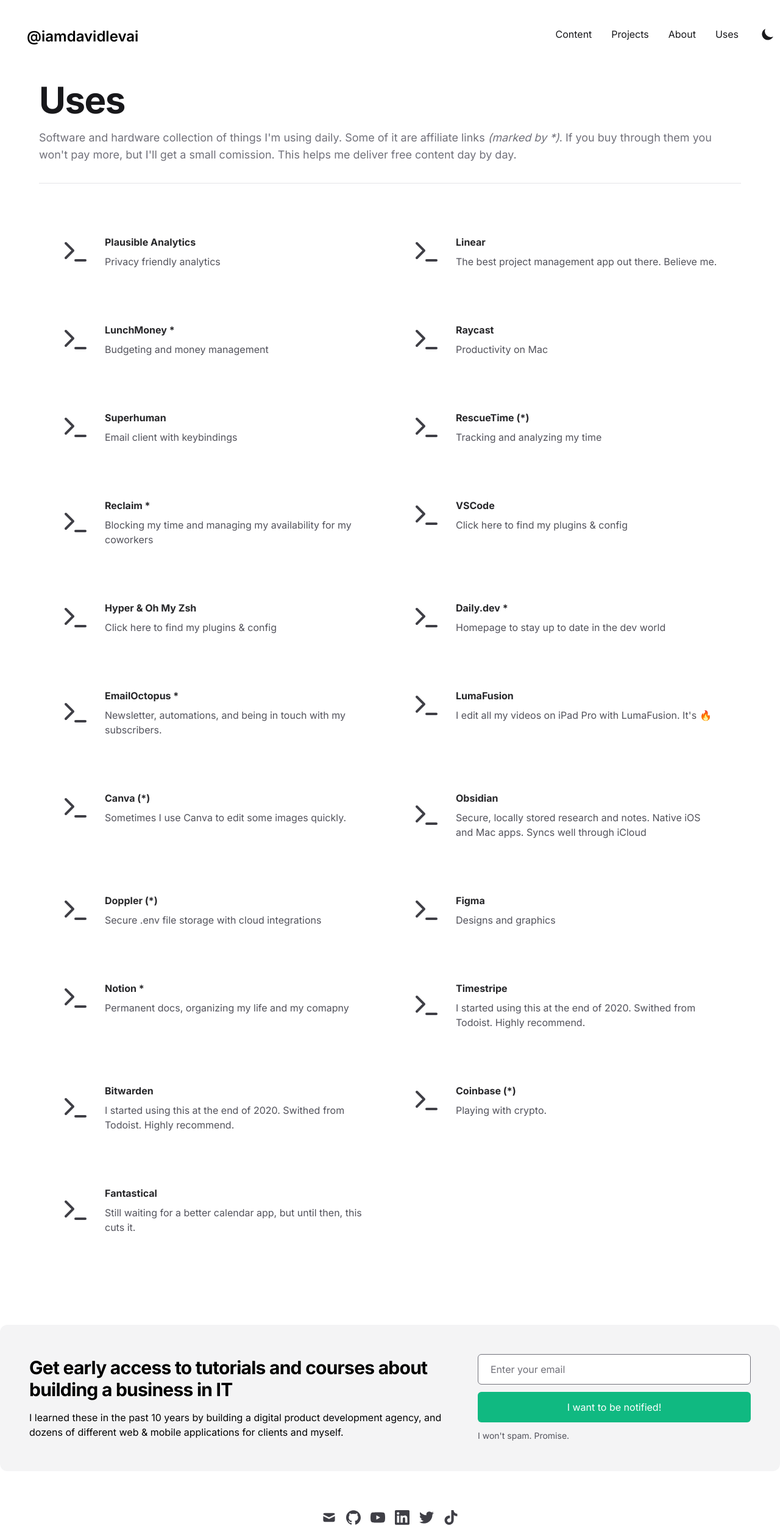
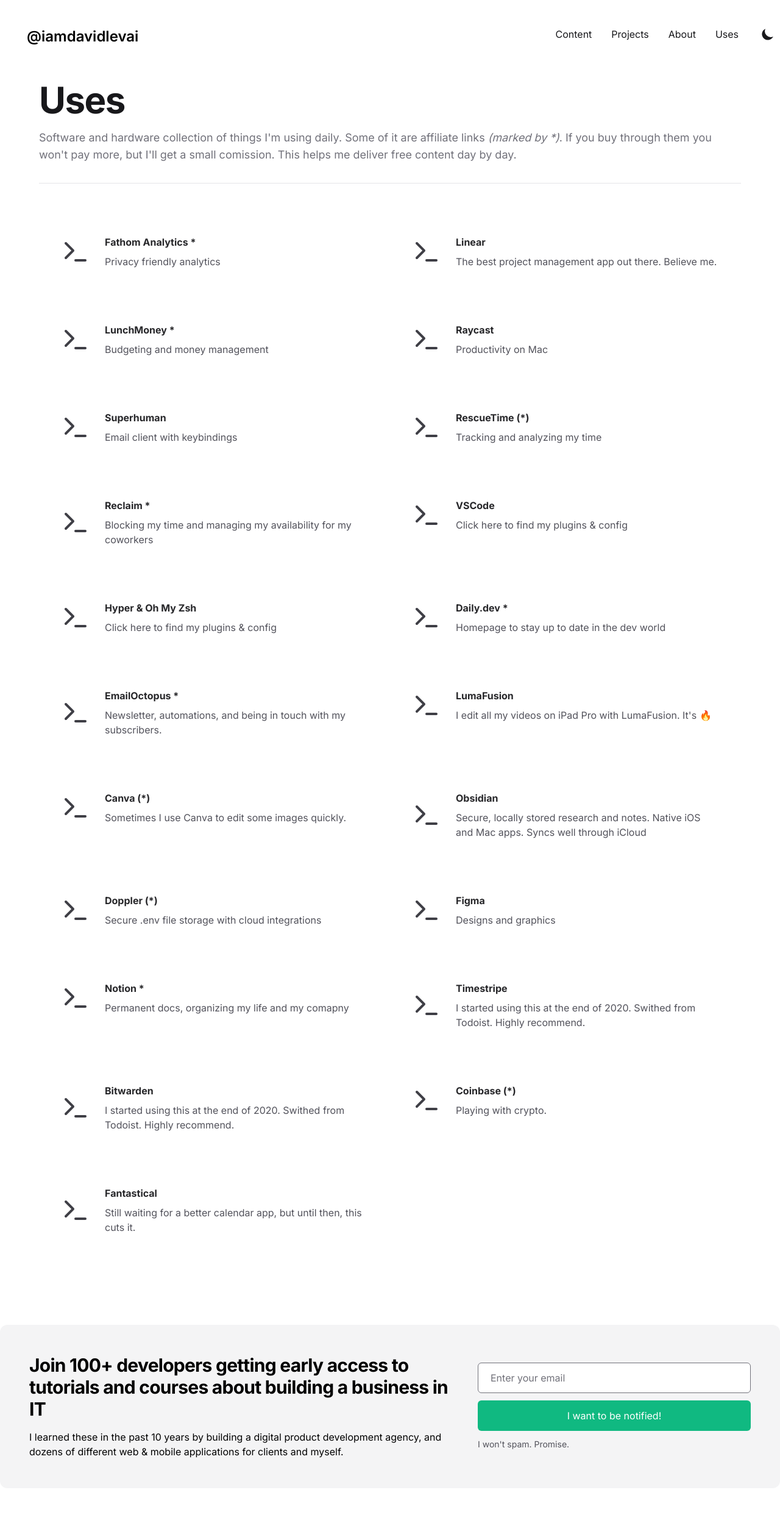
Before and after one commit to thedevdavid/garden, a Next.js app: page /uses in a window 1280 px wide. Shown: the top 2503 px of the page at 61% size. Built offline with nearby package versions, Linux system fonts and the light colour scheme; what @tailwindcss/typography would draw is missing.

Commit message:
switched back to fathom

```diff
--- a/components/EmailCTA.js
+++ b/components/EmailCTA.js
@@ -1,10 +1,10 @@
 import { useForm } from 'react-hook-form'
+import * as Fathom from 'fathom-client'
 import { ErrorMessage } from '@hookform/error-message'
 import SuccessMessage from '@/components/SuccessMessage'
-import { usePlausible } from 'next-plausible'
 
 const EmailCTA = ({
-  title = 'Get early access to tutorials and courses about building a business in IT',
+  title = 'Join 100+ developers getting early access to tutorials and courses about building a business in IT',
   description = 'I learned these in the past 10 years by building a digital product development agency, and dozens of different web & mobile applications for clients and myself.',
   list = 'monthly',
   cta = 'I want to be notified!',
@@ -16,17 +16,16 @@
     reset,
     formState: { errors, isSubmitSuccessful, isSubmitting },
   } = useForm()
-  const plausible = usePlausible()
 
   const subscribe = async ({ email }) => {
     const res = await fetch(`/api/subscribe?email=${email}&list=${list}`)
+    if (res.ok) {
+      Fathom.trackGoal('HJIZXWMZ', 0)
+    }
     return res
   }
 
-  const onSubmit = (data) => {
-    plausible('Subscribe to newsletter')
-    subscribe(data)
-  }
+  const onSubmit = (data) => subscribe(data)
 
   return (
     <div className="">
--- a/data/usesData.js
+++ b/data/usesData.js
@@ -1,8 +1,8 @@
 const usesData = [
   {
-    title: 'Plausible Analytics',
+    title: 'Fathom Analytics *',
     description: `Privacy friendly analytics`,
-    href: 'https://plausible.io',
+    href: 'https://usefathom.com/ref/F6KQFM',
   },
   {
     title: 'Linear',
--- a/lib/analytics.js
+++ b/lib/analytics.js
@@ -1,21 +1,20 @@
 import { useRouter } from 'next/router'
 import { useEffect } from 'react'
-import { usePlausible } from 'next-plausible'
+import * as Fathom from 'fathom-client'
 
 export const useAnalytics = () => {
-  const plausible = usePlausible()
   const router = useRouter()
 
   useEffect(() => {
-    // if (process.env.NODE_ENV === 'production') {
-    //   Fathom.load(process.env.NEXT_PUBLIC_FATHOM_SITE_ID, {
-    //     includedDomains: ['davidlevai.com', 'www.davidlevai.com', '*.davidlevai.com'],
-    //     url: 'https://peacock.davidlevai.com/script.js',
-    //   })
-    // }
+    if (process.env.NODE_ENV === 'production') {
+      Fathom.load(process.env.NEXT_PUBLIC_FATHOM_SITE_ID, {
+        includedDomains: ['davidlevai.com', 'www.davidlevai.com', '*.davidlevai.com'],
+        url: 'https://peacock.davidlevai.com/script.js',
+      })
+    }
 
     function onRouteChangeComplete() {
-      plausible('screenView')
+      Fathom.trackPageview()
     }
 
     router.events.on('routeChangeComplete', onRouteChangeComplete)
@@ -23,5 +22,5 @@
     return () => {
       router.events.off('routeChangeComplete', onRouteChangeComplete)
     }
-  }, [])
+  }, [router.events])
 }
--- a/next.config.js
+++ b/next.config.js
@@ -1,10 +1,9 @@
 const withPlugins = require('next-compose-plugins')
-const { withPlausibleProxy } = require('next-plausible')
 const withBundleAnalyzer = require('@next/bundle-analyzer')({
   enabled: process.env.ANALYZE === 'true',
 })
 
-module.exports = withPlugins([withPlausibleProxy, withBundleAnalyzer], {
+module.exports = withPlugins([withBundleAnalyzer], {
   reactStrictMode: true,
   pageExtensions: ['js', 'jsx', 'md', 'mdx'],
   eslint: {
--- a/package.json
+++ b/package.json
@@ -16,10 +16,10 @@
     "@tailwindcss/forms": "0.3.4",
     "@tailwindcss/typography": "0.4.1",
     "esbuild": "^0.13.4",
+    "fathom-client": "^3.2.0",
     "github-slugger": "1.4.0",
     "mdx-bundler": "6.0.2",
     "next": "11.1.2",
-    "next-plausible": "^2.1.3",
     "next-seo": "4.28.1",
     "next-themes": "0.0.15",
     "preact": "10.5.14",
--- a/pages/_app.js
+++ b/pages/_app.js
@@ -4,7 +4,6 @@
 import { DefaultSeo } from 'next-seo'
 import Head from 'next/head'
 import { useRouter } from 'next/router'
-import PlausibleProvider from 'next-plausible'
 import { useAnalytics } from '@/lib/analytics'
 import { SEO } from '@/components/SEO'
 import LayoutWrapper from '@/components/LayoutWrapper'
@@ -13,7 +12,6 @@
   useAnalytics()
   const { pathname } = useRouter()
   return (
-    <PlausibleProvider domain="davidlevai.com" trackOutboundLinks>
     <ThemeProvider attribute="class" storageKey="iamdavidlevai-digital-garden">
       <Head>
         <meta content="width=device-width, initial-scale=1" name="viewport" />
@@ -23,6 +21,5 @@
         <Component {...pageProps} />
       </LayoutWrapper>
     </ThemeProvider>
-    </PlausibleProvider>
   )
 }
```
Also changed, not shown: 2 other files (tests, documents, lock files or other folders). Lines whose indentation alone changed are shown as unchanged.
